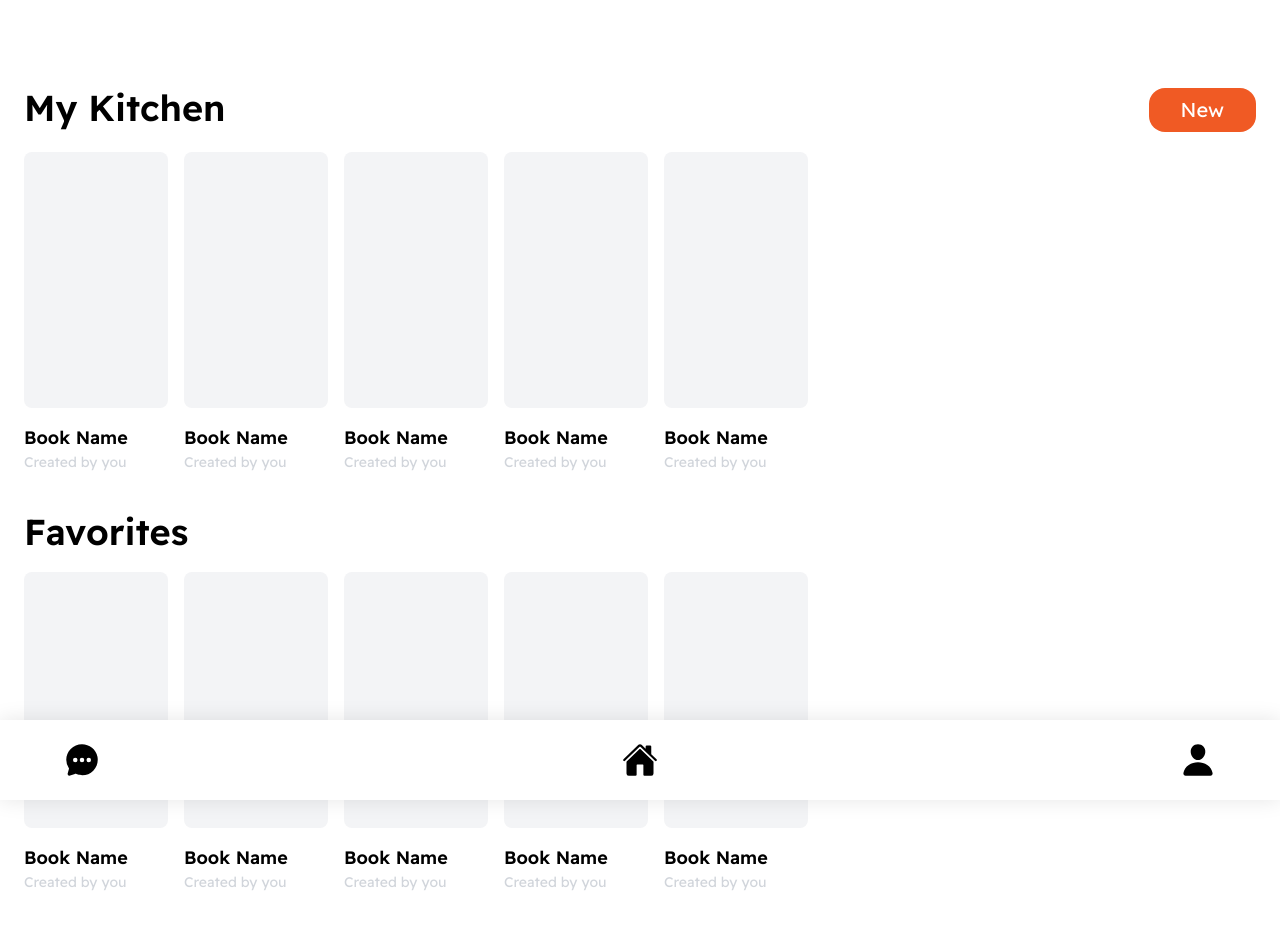
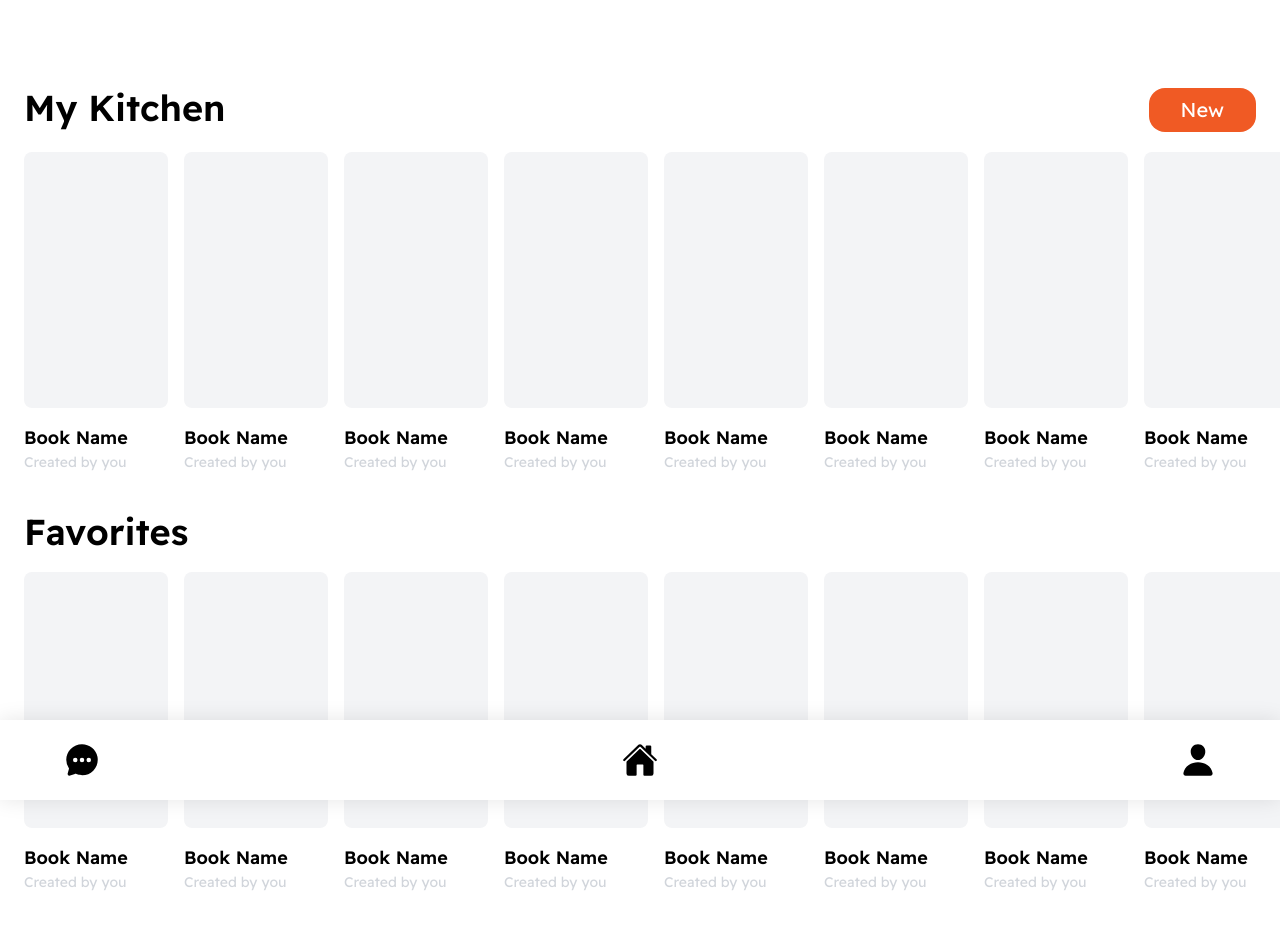
Before and after one commit to AdamMikacich/whippedup, a React (Vite) app: page / in a window 1280 px wide. Shown: the top 928 px of the page. Built offline with nearby package versions, Linux system fonts and the light colour scheme; the HTML template or start-up script is replaced by a standard one.

Commit message:
generate fake book items

```diff
--- a/src/pages/KitchenPage.tsx
+++ b/src/pages/KitchenPage.tsx
@@ -6,6 +6,13 @@ type KitchenPageProps = {
 };
 
 export function KitchenPage({ setPageName }: KitchenPageProps) {
+  const bookCount = 12;
+
+  // Create a list of BookItem components
+  const books = Array.from({ length: bookCount }).map((_, index) => (
+    <BookItem key={index} />
+  ));
+
   return (
     <>
       <div className="flex flex-row justify-between px-6 mb-5">
@@ -18,25 +25,13 @@ export function KitchenPage({ setPageName }: KitchenPageProps) {
         </button>
       </div>
       <div className="flex flex-row gap-x-4 overflow-x-auto">
-        <div className="flex flex-row gap-x-4 mx-6">
-          <BookItem />
-          <BookItem />
-          <BookItem />
-          <BookItem />
-          <BookItem />
-        </div>
+        <div className="flex flex-row gap-x-4 mx-6">{books}</div>
       </div>
       <div className="flex flex-row justify-between px-6 mb-5 mt-10">
         <h1 className="text-4xl font-semibold">Favorites</h1>
       </div>
       <div className="flex flex-row gap-x-4 overflow-x-auto">
-        <div className="flex flex-row gap-x-4 mx-6">
-          <BookItem />
-          <BookItem />
-          <BookItem />
-          <BookItem />
-          <BookItem />
-        </div>
+        <div className="flex flex-row gap-x-4 mx-6">{books}</div>
       </div>
     </>
   );
```
